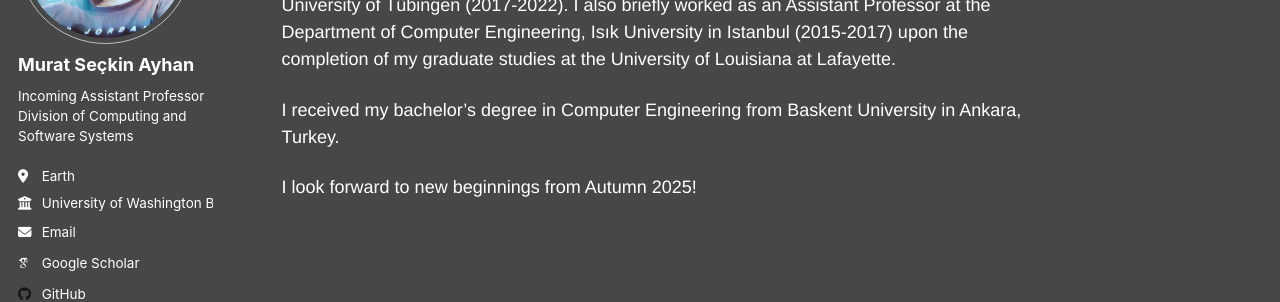
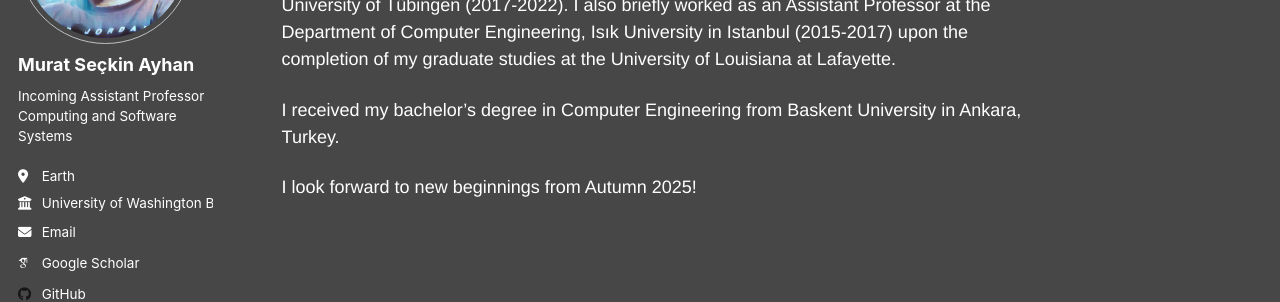
Before and after one commit to msayhan/msayhan.github.io, a Jekyll site: the page built from _pages/about.md, in a window 1280 px wide. Shown: the part 230-532 px from the top of the page. Built offline with Jekyll 4.4.1, drawn with Linux system fonts in a browser that asks for light colours; some web fonts are replaced; a script that is not in the unit is left out.

```diff
--- a/_config.yml
+++ b/_config.yml
@@ -25,7 +25,7 @@ author:
   avatar           : "profile.png"
   name             : "Murat Seçkin Ayhan"
   pronouns         : # example: "she/her"
-  bio              : "Incoming Assistant Professor </br> Division of Computing and Software Systems"
+  bio              : "Incoming Assistant Professor </br> Computing and Software Systems"
   location         : "Earth"
   employer         : "University of Washington Bothell"
   uri              : # URL
```
